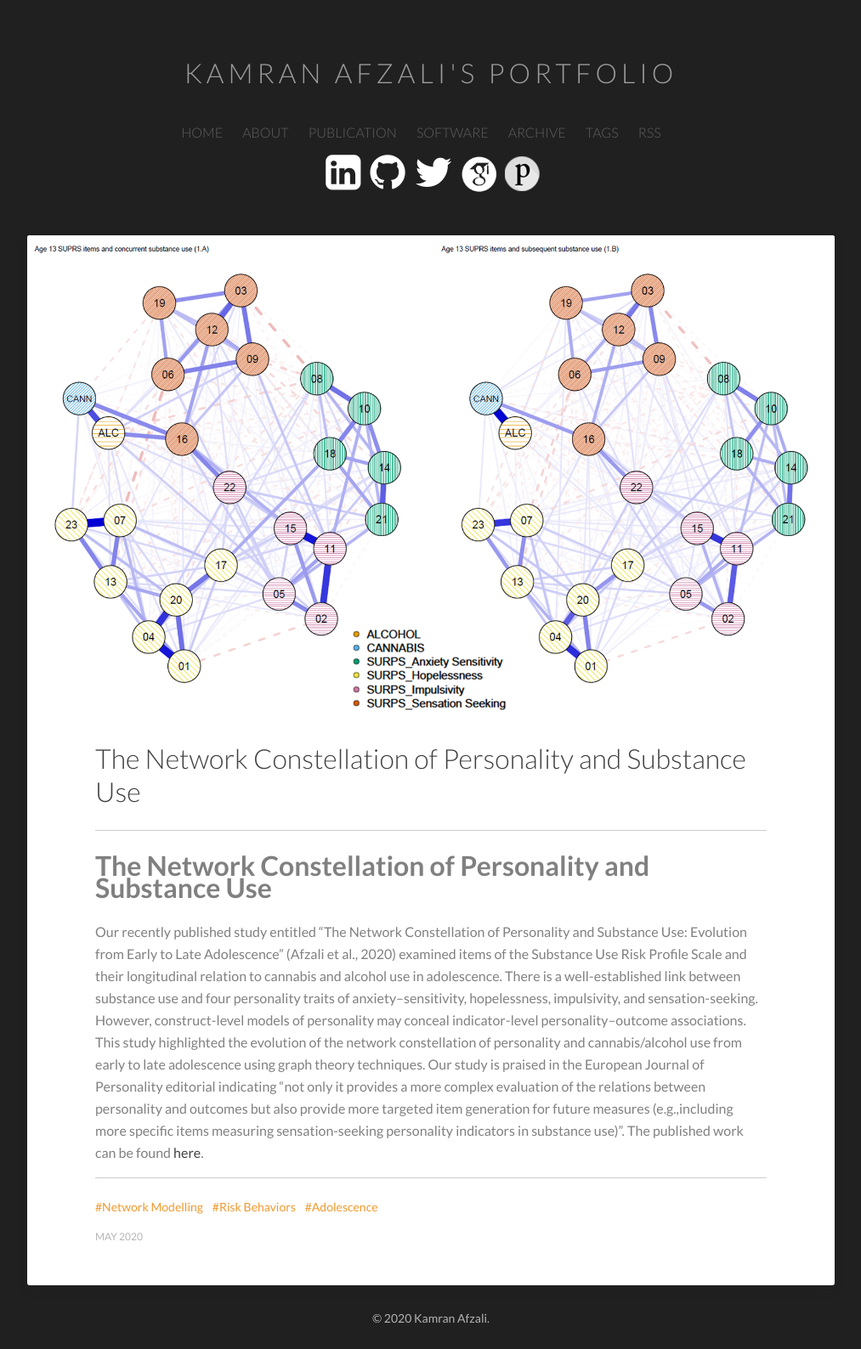
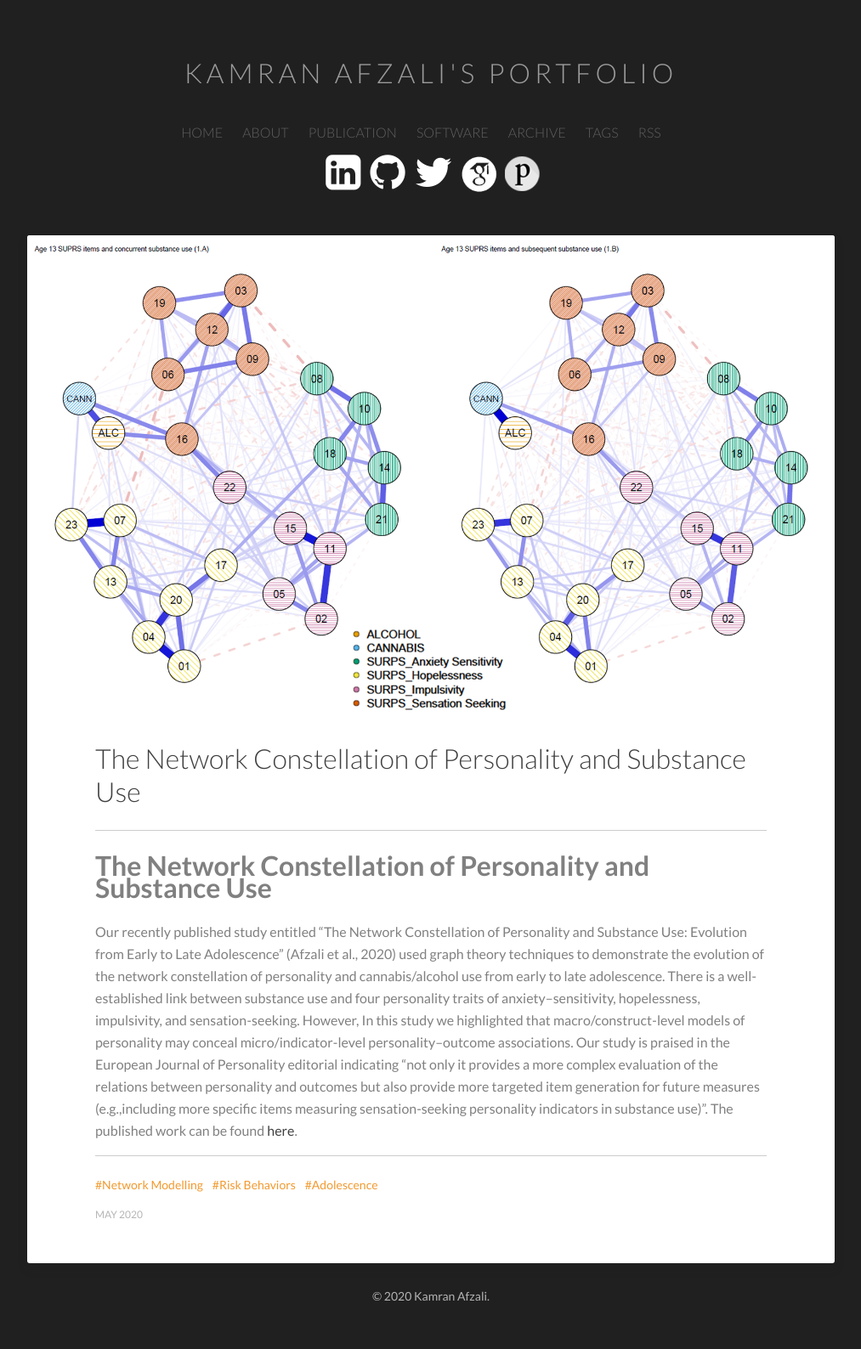
Before and after one commit to Kam10p/kam10p.github.io, a Jekyll site: the page built from _posts/2020-5-28-SURPS-Network.md, in a window 1280 px wide. Shown: the whole page at 85% size, without its empty margins (133-1146 px from the left). Built offline with Jekyll 4.4.1, drawn with Linux system fonts in a browser that asks for light colours; after the commit the page ends 1562 px from its top, so only the background shows below that.

```diff
--- a/_posts/2020-5-28-SURPS-Network.md
+++ b/_posts/2020-5-28-SURPS-Network.md
@@ -8,4 +8,4 @@ date-string: May 2020
 ---
 
 # The Network Constellation of Personality and Substance Use
-Our recently published study entitled “The Network Constellation of Personality and Substance Use: Evolution from Early to Late Adolescence” (Afzali et al., 2020) examined  items  of  the Substance  Use  Risk  Profile  Scale  and  their  longitudinal  relation  to cannabis and alcohol use in adolescence. There is a well‐established link between substance use and four personality traits of anxiety–sensitivity, hopelessness, impulsivity, and sensation‐seeking. However, construct‐level models of personality may conceal indicator‐level personality–outcome associations. This study highlighted the evolution of the network constellation of personality and cannabis/alcohol use from early to late adolescence using graph theory techniques. Our study is praised in the European Journal of Personality editorial indicating "not   only it  provides   a   more   complex   evaluation   of   the relations between personality and outcomes but also provide more  targeted  item  generation  for  future  measures  (e.g.,including more specific items measuring sensation-seeking personality  indicators  in  substance  use)". The published work can be found <a href="https://onlinelibrary.wiley.com/doi/abs/10.1002/per.2245">here</a>.
+Our recently published study entitled “The Network Constellation of Personality and Substance Use: Evolution from Early to Late Adolescence” (Afzali et al., 2020) used graph theory techniques to demonstrate the evolution of the network constellation of personality and cannabis/alcohol use from early to late adolescence. There is a well‐established link between substance use and four personality traits of anxiety–sensitivity, hopelessness, impulsivity, and sensation‐seeking. However, In this study we highlighted that macro/construct‐level models of personality may conceal micro/indicator‐level personality–outcome associations. Our study is praised in the European Journal of Personality editorial indicating “not only it provides a more complex evaluation of the relations between personality and outcomes but also provide more targeted item generation for future measures (e.g.,including more specific items measuring sensation-seeking personality indicators in substance use)”. The published work can be found <a href="https://onlinelibrary.wiley.com/doi/abs/10.1002/per.2245">here</a>.
```
